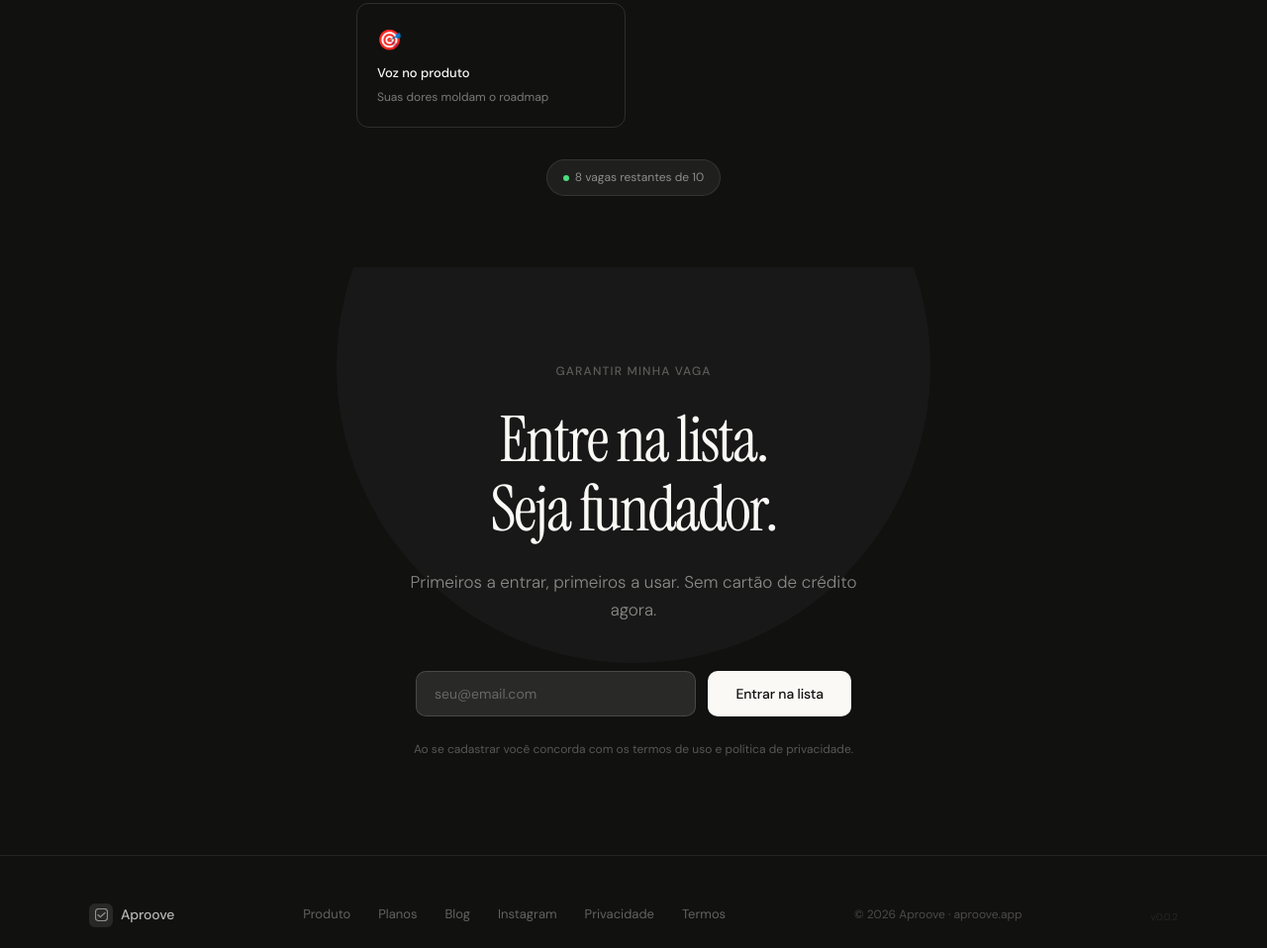
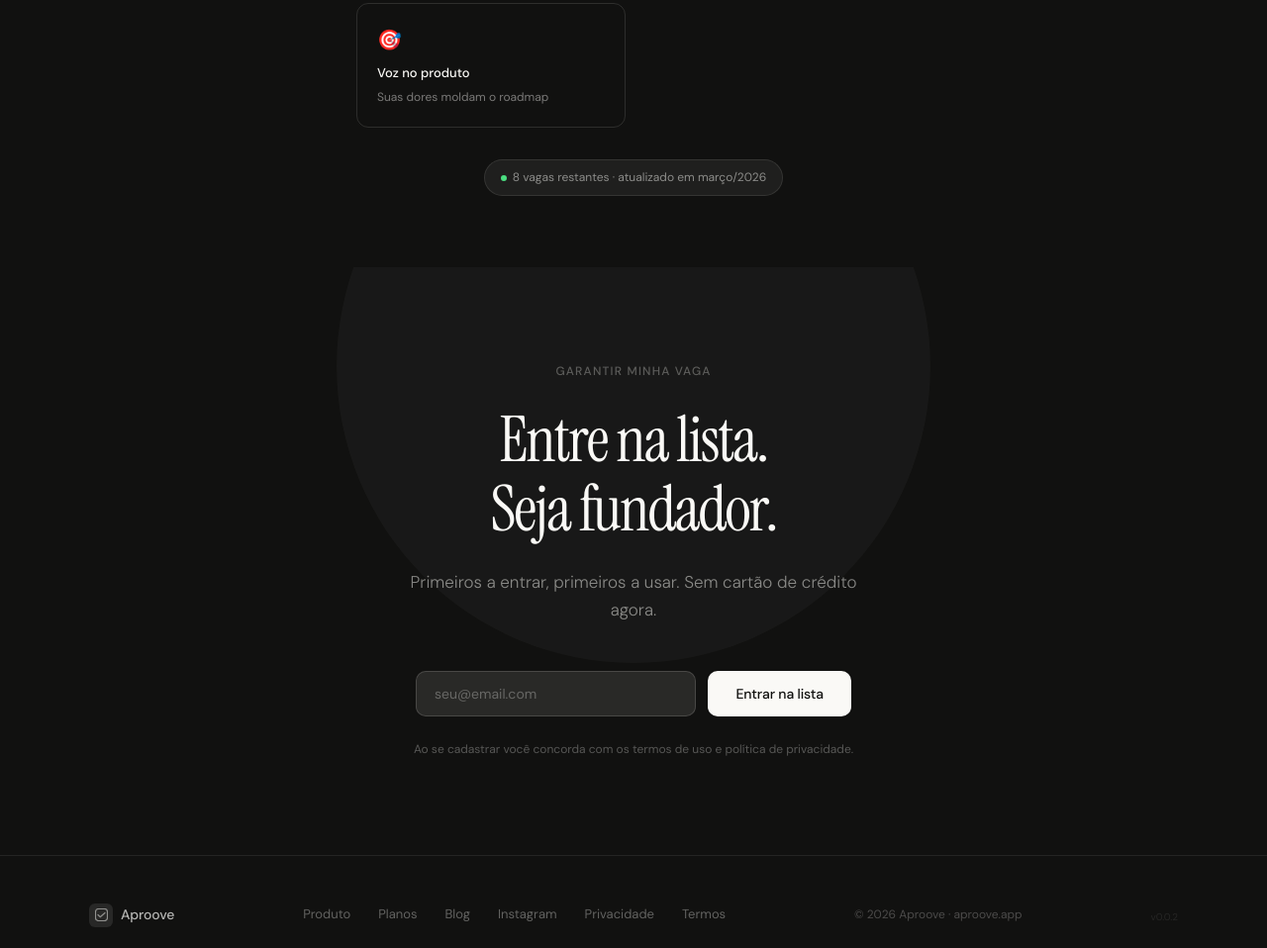
Before and after one commit to Project-Aproove/aproove, a website: page producao/index.html in a window 1280 px wide. Shown: the part 7158-8116 px from the top of the page at 99% size. Drawn offline with nearby package versions, Linux system fonts and the light colour scheme; files whose address does not match are found by name.

Commit message:
test: validando push via SSH

```diff
--- a/producao/index.html
+++ b/producao/index.html
@@ -1189,7 +1189,7 @@ footer {
     </div>
     <div style="display:inline-flex;align-items:center;gap:.375rem;background:rgba(250,249,246,.06);border:1px solid rgba(250,249,246,.1);border-radius:100px;padding:.5rem 1rem;font-size:12px;color:rgba(250,249,246,.5);margin-bottom:.5rem;">
       <span style="width:6px;height:6px;border-radius:50%;background:#4ade80;display:inline-block;"></span>
-      8 vagas restantes de 10
+      8 vagas restantes · atualizado em março/2026
     </div>
   </div>
 </section>
```
